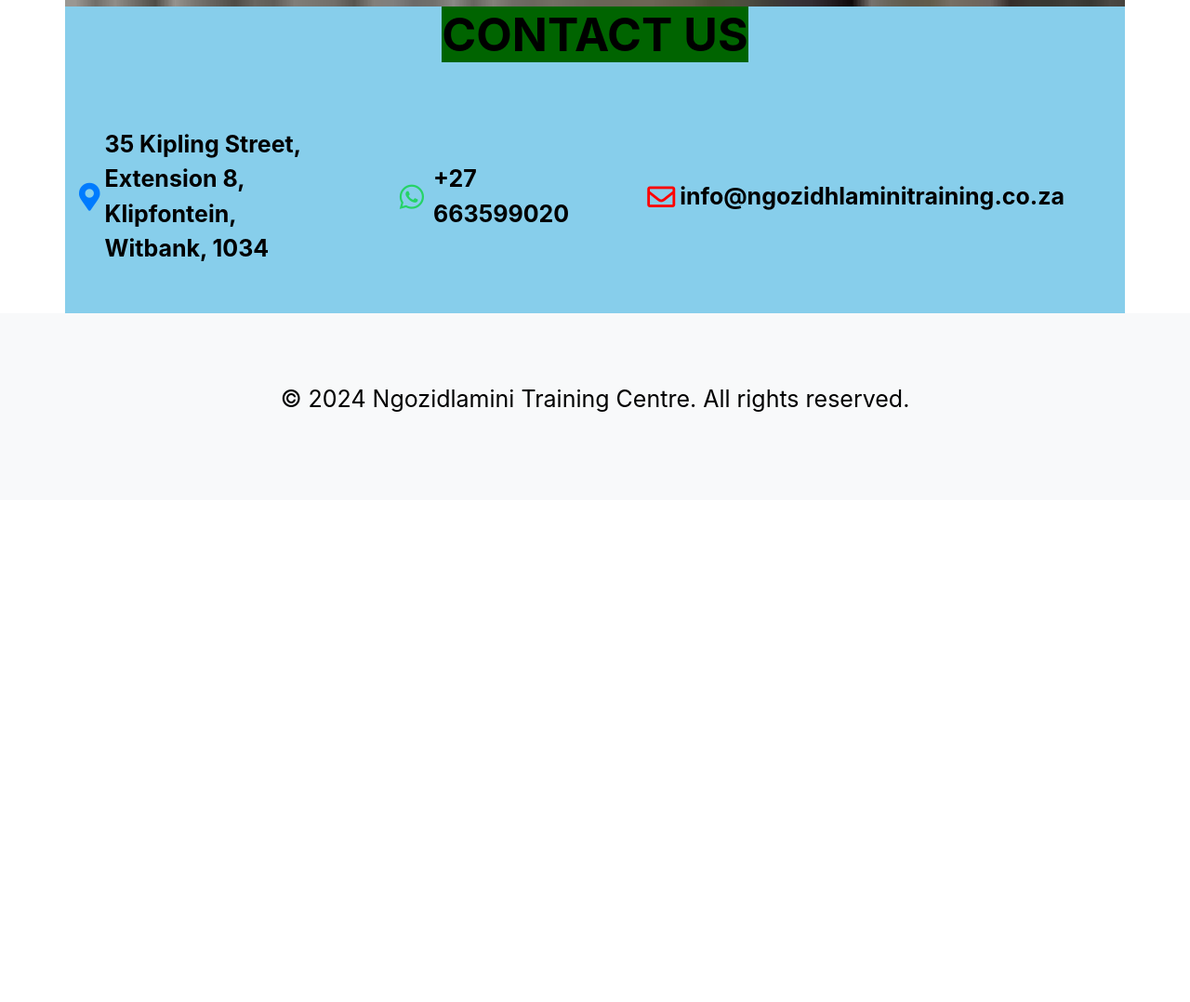
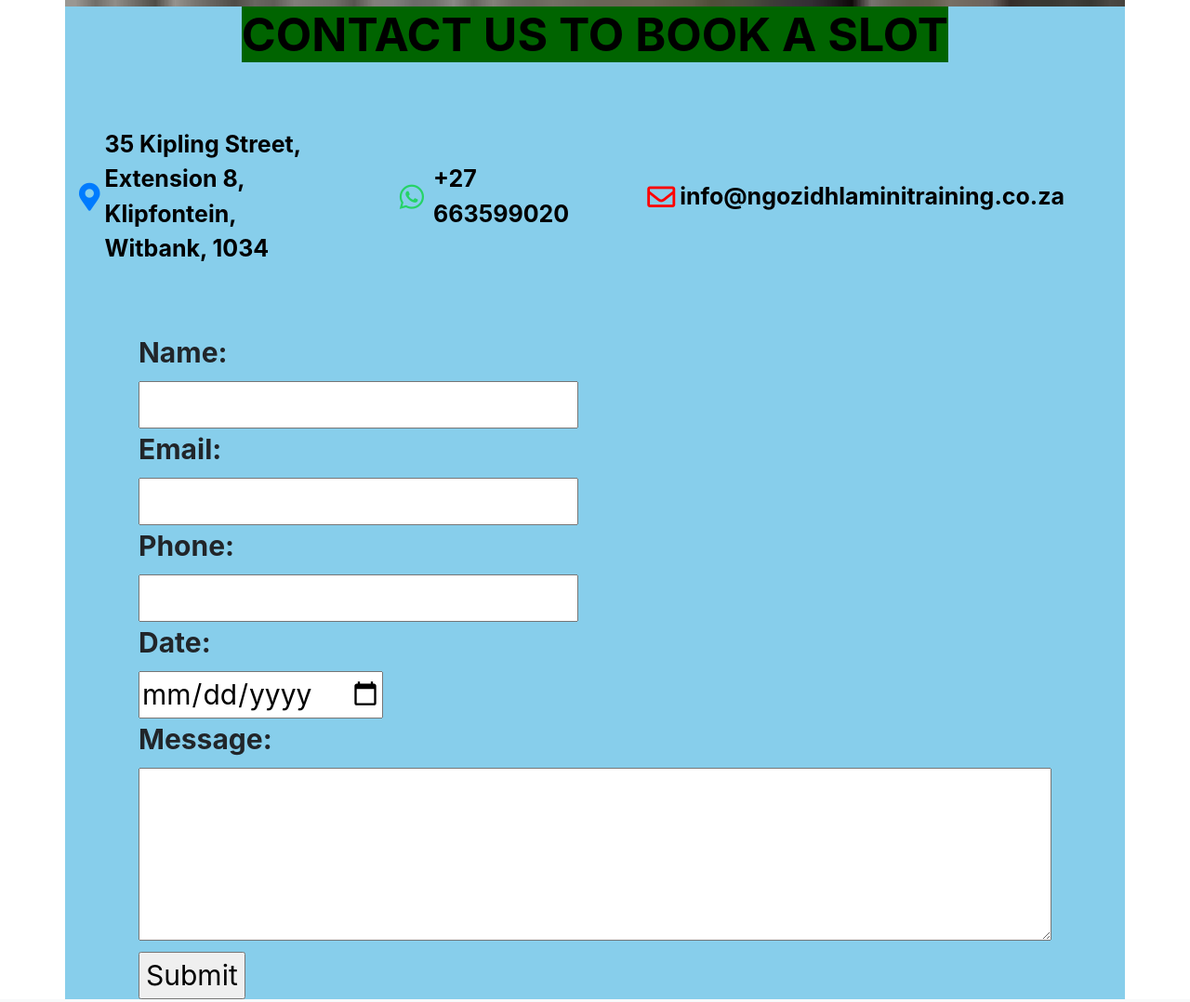
Before and after one commit to uNoxKhoza/ngozitraining_centre, a plain HTML site: page index.html in a window 1280 px wide. Shown: the part 5340-6418 px from the top of the page at 93% size. Before the commit the page ends 5878 px from the top, so only its background shows below. Drawn offline with nearby package versions, Linux system fonts and the light colour scheme.

Commit message:
Updated files

```diff
--- a/index.html
+++ b/index.html
@@ -230,7 +230,7 @@
             </div>
     </section>
     <!-- Contact Section -->
-    <section id="contact" class="container contact-section"
+    <!-- <section id="contact" class="container contact-section"
         style="display: flex; flex-direction: column; align-items: center;">
         <h2 style="color: black; margin-bottom: 20px;">CONTACT US</h2>
         <div style="display: flex; flex-direction: row;">
@@ -250,7 +250,42 @@
                         style="color:black;">info@ngozidhlaminitraining.co.za</a></p>
             </div>
         </div>
+    </section> -->
+    <section id="contact" class="container contact-section"
+        style="display: flex; flex-direction: column; align-items: center;">
+        <h2 style="color: black; margin-bottom: 20px;">CONTACT US TO BOOK A SLOT</h2>
+        <div style="display: flex; flex-direction: row;">
+            <div style="display: flex; align-items: center; margin-right: 20px;">
+                <i class="fas fa-map-marker-alt" style="color: #007bff;"></i>
+                <p style="margin: 0; padding-left: 5px;">35 Kipling Street,<br>Extension 8, Klipfontein,<br>Witbank, 1034
+                </p>
+            </div>
+            <div style="display: flex; align-items: center; margin-right: 20px;">
+                <i class="fab fa-whatsapp" style="color: #25d366;"></i>
+                <p style="margin: 0; padding-left: 10px;"><a href="https://wa.me/your-whatsapp-number"
+                        style="color:black; font: size 50px;">+27 663599020</a></p>
+            </div>
+            <div style="display: flex; align-items: center;">
+                <i class="far fa-envelope" style="color: red;"></i>
+                <p style="margin: 0; padding-left: 5px;"><a href="mailto:info@example.com"
+                        style="color:black;">info@ngozidhlaminitraining.co.za</a></p>
+            </div>
+        </div>
+        <form action="/submit_booking" method="POST" style="margin-top: 20px;">
+            <label for="name">Name:</label><br>
+            <input type="text" id="name" name="name" required><br>
+            <label for="email">Email:</label><br>
+            <input type="email" id="email" name="email" required><br>
+            <label for="phone">Phone:</label><br>
+            <input type="tel" id="phone" name="phone" required><br>
+            <label for="date">Date:</label><br>
+            <input type="date" id="date" name="date" required><br>
+            <label for="message">Message:</label><br>
+            <textarea id="message" name="message" rows="4" cols="50"></textarea><br>
+            <input type="submit" value="Submit">
+        </form>
     </section>
+
 
     <!-- Footer -->
     <footer class="text-center py-4">
```
